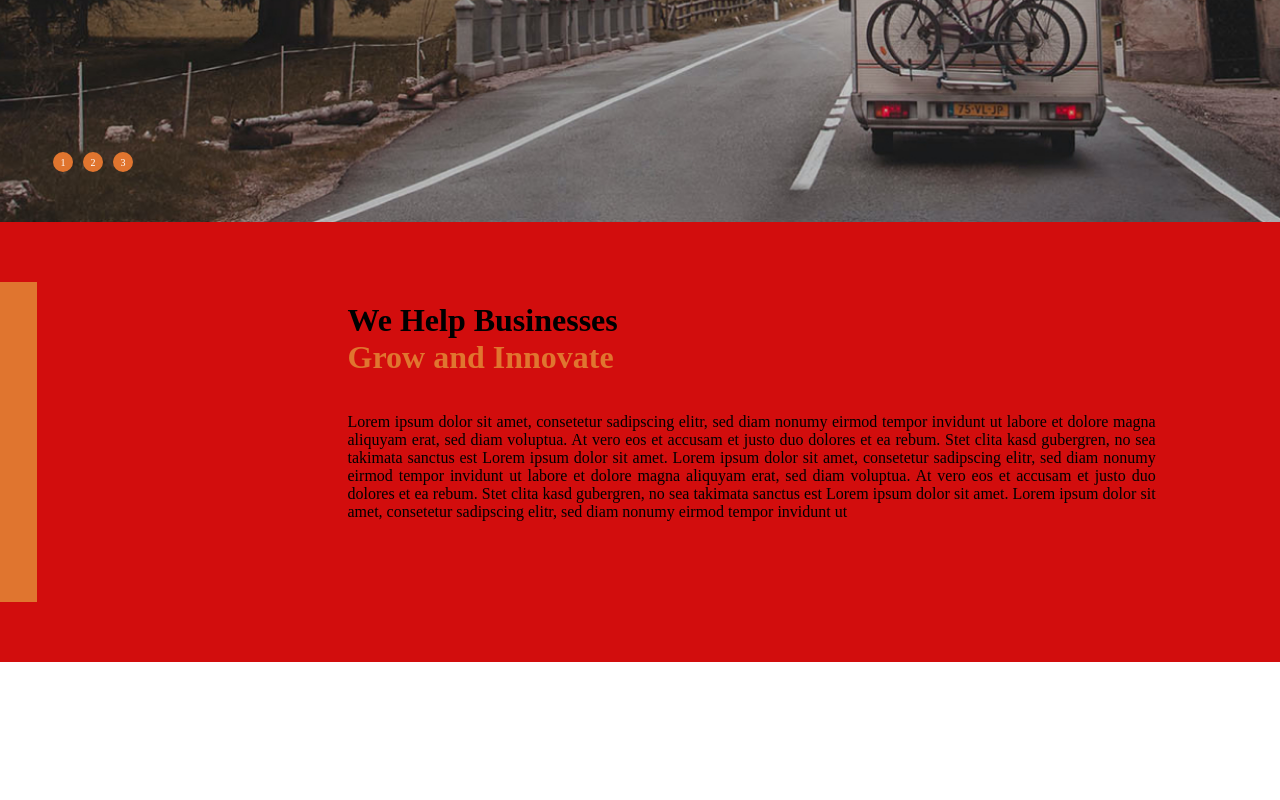
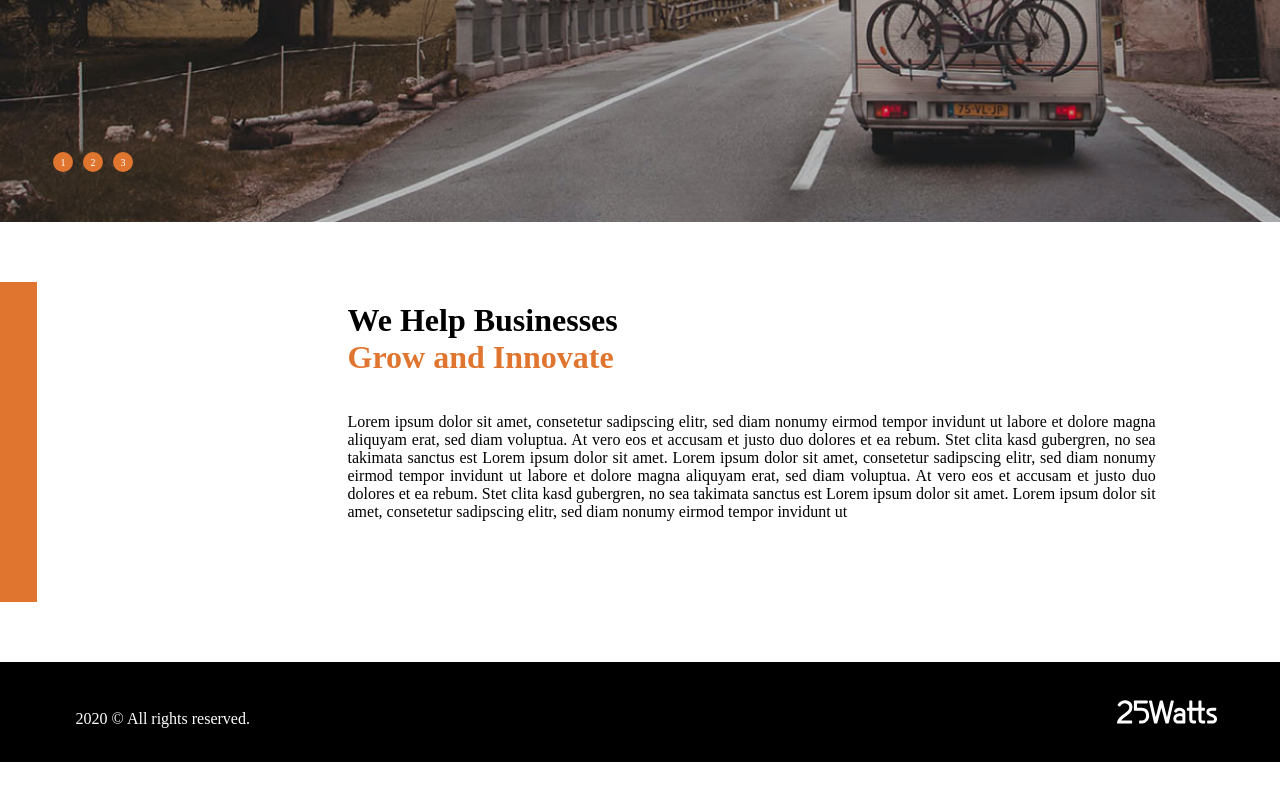
Before and after one commit to juandipascuale/pin, a website: page index.html in a window 1280 px wide. Shown: the part 578-1378 px from the top of the page. Drawn offline with Linux system fonts and the light colour scheme.

Commit message:
se agrego una clase para el footer

```diff
--- a/index.html
+++ b/index.html
@@ -10,6 +10,7 @@
   <link rel="stylesheet" href="css\style.css">
   <link rel="stylesheet" href="css\slider.css">
   <link rel="stylesheet" href="css\main.css">
+  <link rel="stylesheet" href="css\footer.css">
 </head>
 <body>
   <header id="Home" class="header">
@@ -73,6 +74,10 @@
       </div>
     </div>
   </main>
+  <footer class="footer">
+    <p class="footer__p">2020 © All rights reserved.</p>
+    <img src="imagenes\top-logo.svg" alt="" class="footer__logo">
+  </footer>
 
 </body>
 </html>
--- /dev/null
+++ b/sass/footer.scss
@@ -0,0 +1,21 @@
+.footer{
+    width: 100%;
+    height: 100px;
+    background-color: black;
+    display: flex;
+}
+.footer__p{
+    color:#fff;
+    width: 200px;
+    margin-left: 50px;
+    margin-right: auto;
+    padding: 1%;
+    text-align: center;
+    margin-top: 35px;
+
+}
+.footer__logo{
+    width: 100px;
+    margin-right: 50px;
+    padding: 1%;
+}
--- a/sass/main.scss
+++ b/sass/main.scss
@@ -7,7 +7,7 @@
 .main__conteiner1{
     display: flex;
     justify-content: space-between;
-    background-color: rgb(210, 13, 13);
+   /* background-color: rgb(210, 13, 13);*/
     width: 100%;
     height: auto;
 
```
Also changed, not shown: css/footer.css (added), css/main.css, 2 other files.
